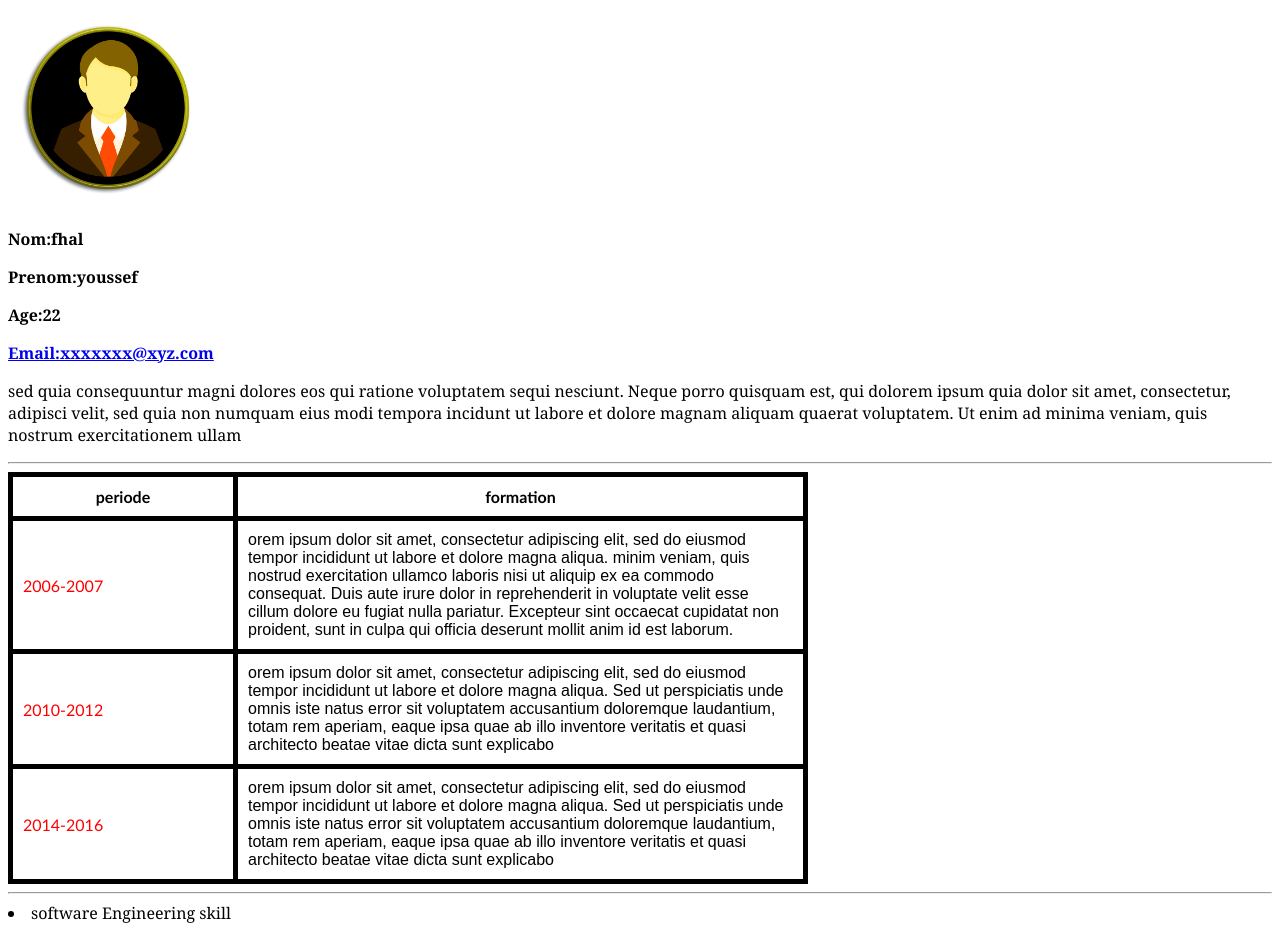
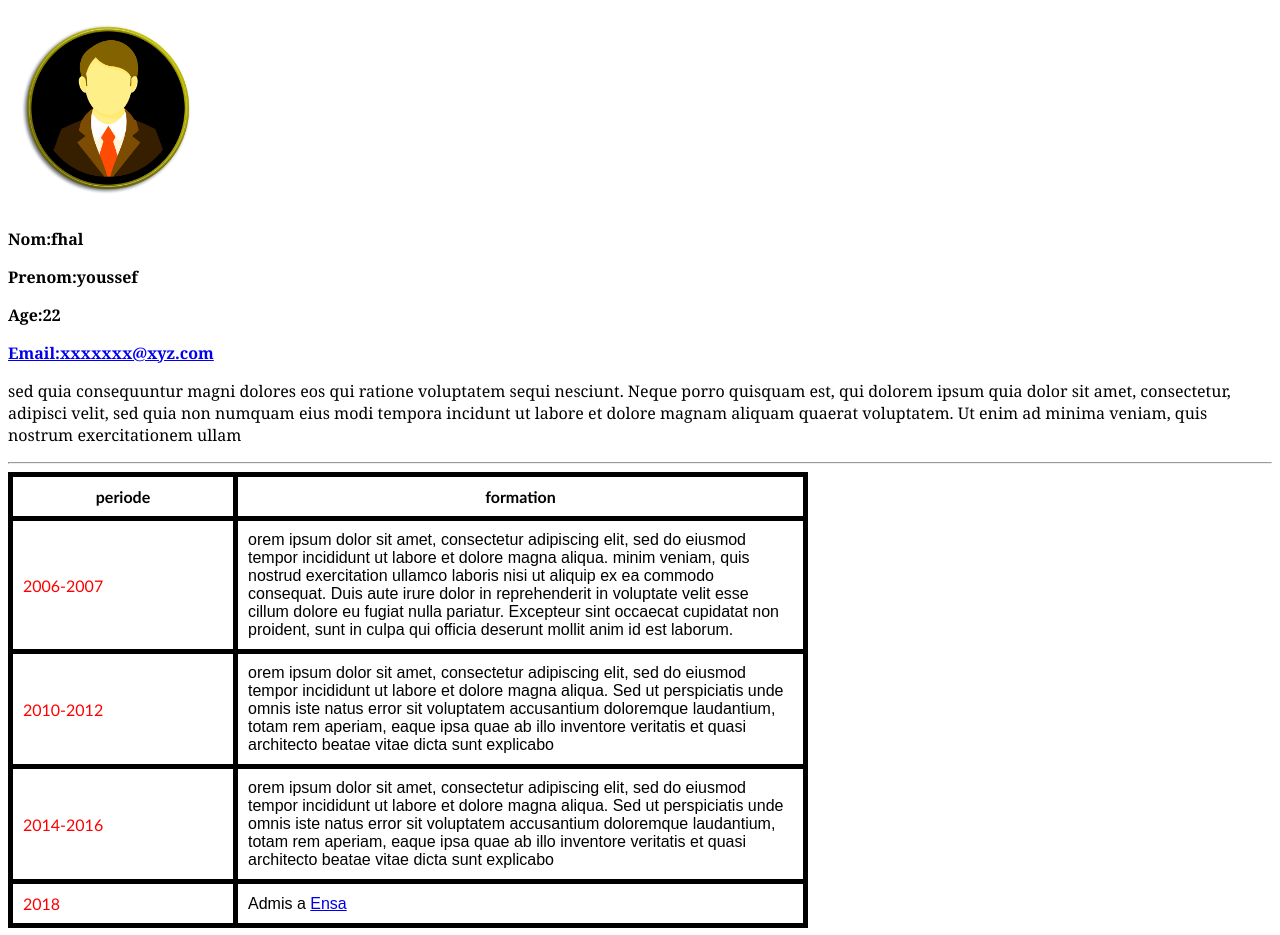
Before and after one commit to Us-sef/tp1, a plain HTML site: page cv.html in a window 1280 px wide. Shown: the top 935 px of the page. Drawn offline with Linux system fonts and the light colour scheme.

Commit message:
Update cv.html

```diff
--- a/cv.html
+++ b/cv.html
@@ -36,6 +36,10 @@
     	<td class="champs">orem ipsum dolor sit amet, consectetur adipiscing elit, sed do eiusmod tempor incididunt ut labore et dolore magna aliqua.
          Sed ut perspiciatis unde omnis iste natus error sit voluptatem accusantium doloremque laudantium, totam rem aperiam, eaque ipsa quae ab illo inventore veritatis et quasi architecto beatae vitae dicta sunt explicabo
     	</td>
+    </tr>
+	<tr>
+    	<td class="periode">2018</td>
+    	<td class="champs"> Admis a <a href="https://ensah.ma/">Ensa</a></td>
     </tr>
 	</table >
     <hr>
```
